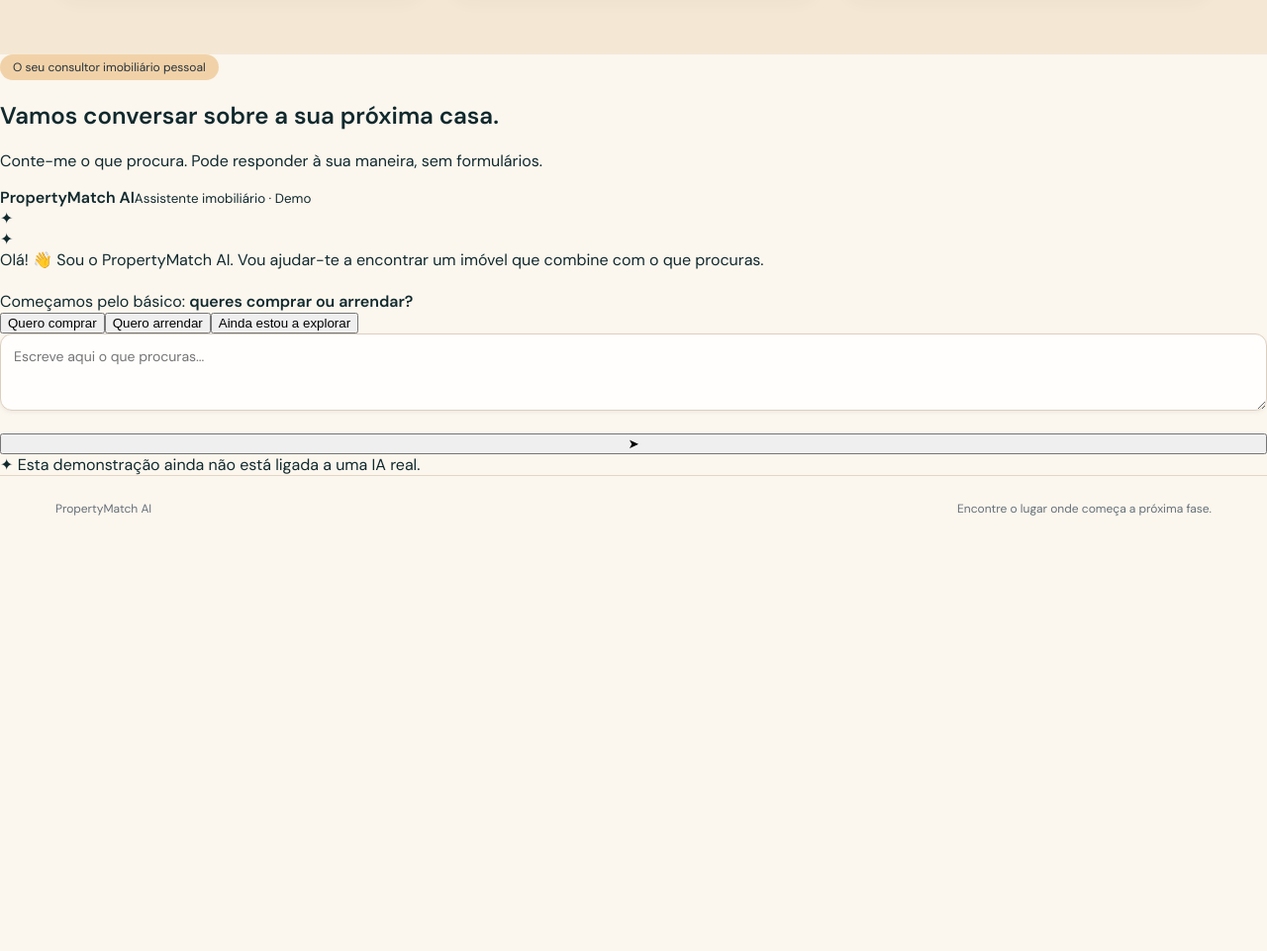
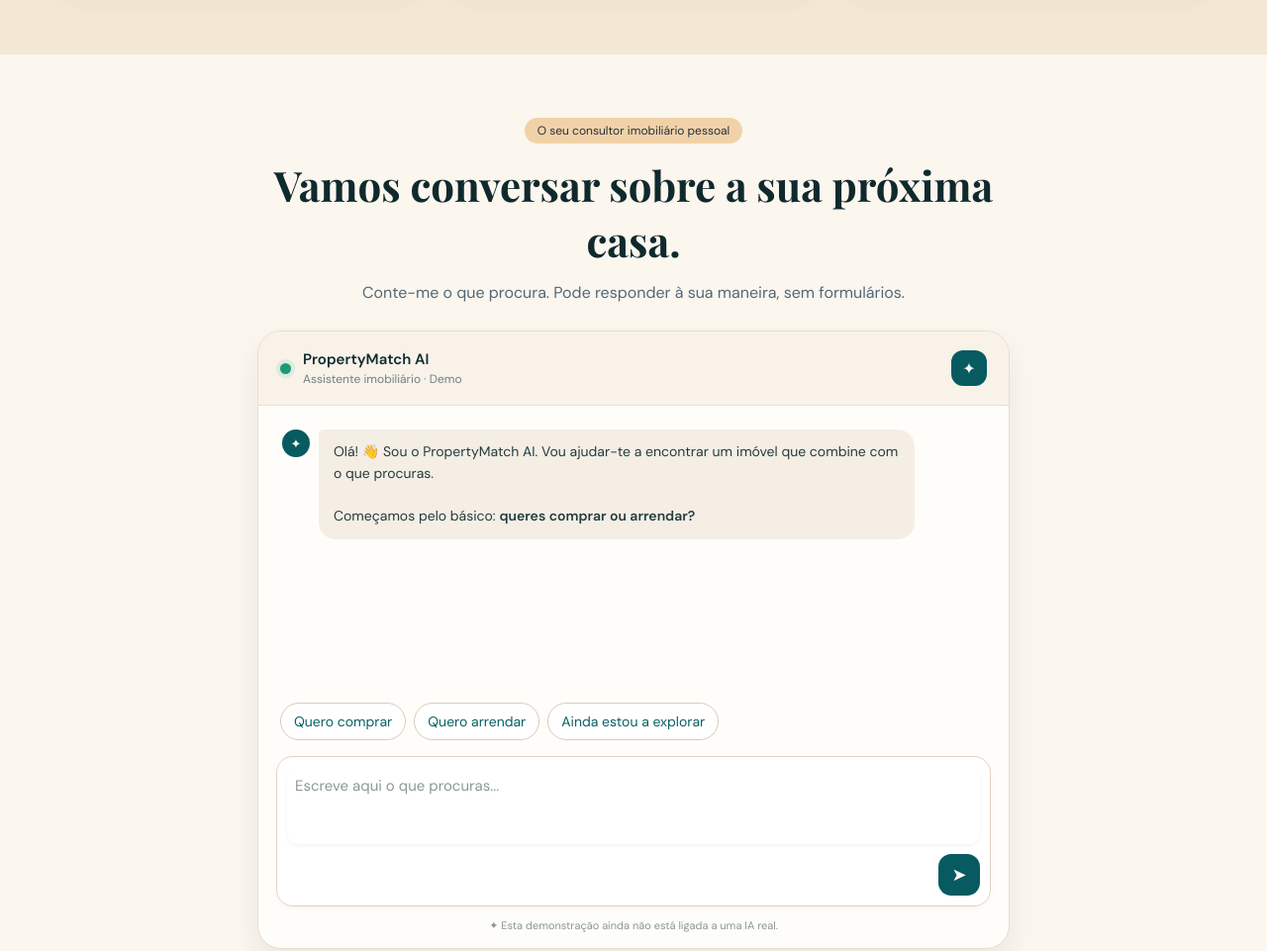
Before and after one commit to donestrilhojunior4-bot/pedro-formacao-ai, a plain HTML site: page index.html in a window 1280 px wide. Shown: the part 888-1849 px from the top of the page at 99% size. Before the commit the page ends 1435 px from the top, so only its background shows below. Drawn offline with nearby package versions, Linux system fonts and the light colour scheme; a web font is replaced by a local one.

Commit message:
Update style.css

```diff
--- a/style.css
+++ b/style.css
@@ -88,3 +88,32 @@ footer { padding: 25px max(24px, calc((100vw - 1168px)/2)); display: flex; gap:
   .pill { padding: 9px 13px; font-size: 13px; }
   footer { flex-direction: column; padding: 22px 18px; }
 }
+
+/* Conversational PropertyMatch UI */
+.chat-section { padding: 64px 20px 82px; background: var(--cream); }
+.chat-shell { width: min(100%, 760px); margin: 0 auto; }
+.chat-heading { text-align: center; margin-bottom: 28px; }
+.chat-heading h2 { font-family: 'Playfair Display', serif; font-size: clamp(30px,4vw,42px); color: var(--ink); margin: 14px 0; }
+.chat-heading p { color: var(--muted); margin: 0; }
+.chat-panel { background: #fffdfa; border: 1px solid #e8ddce; border-radius: 24px; overflow: hidden; box-shadow: 0 14px 30px #251a0d12; }
+.chat-topbar { display: flex; align-items: center; gap: 12px; padding: 18px 22px; background: #f8f2e9; border-bottom: 1px solid #e8ddce; }
+.chat-topbar strong { display:block; color: #102c2e; font-size: 15px; }
+.chat-topbar small { display:block; color: #718080; margin-top: 2px; font-size: 12px; }
+.status-dot { width: 11px; height: 11px; border-radius: 50%; background: #1b9a75; box-shadow: 0 0 0 4px #1b9a751c; }
+.chat-spark { margin-left: auto; display: grid; place-items: center; width: 36px; height: 36px; border-radius: 12px; background: var(--teal); color: white; }
+.chat-messages { min-height: 300px; max-height: 430px; overflow-y: auto; padding: 24px; display: flex; flex-direction: column; gap: 16px; background: #fffdfa; }
+.message { display:flex; gap: 9px; align-items:flex-start; max-width: 90%; }
+.message.user { align-self: flex-end; justify-content: flex-end; }
+.avatar { flex: 0 0 28px; width:28px; height:28px; border-radius:50%; background:var(--teal); color:white; display:grid; place-items:center; font-size:13px; }
+.bubble { padding: 12px 15px; border-radius: 5px 17px 17px 17px; background: #f4eee5; color: #243c3e; line-height:1.55; font-size:14px; }
+.message.user .bubble { background: var(--teal); color: white; border-radius:17px 5px 17px 17px; }
+.quick-prompts { display:flex; gap:8px; flex-wrap:wrap; padding: 0 22px 16px; }
+.quick-prompts button { border:1px solid #d9cbb9; border-radius:999px; padding:9px 13px; background:white; color:#0b6065; font: 14px 'DM Sans',sans-serif; cursor:pointer; }
+.quick-prompts button:hover { background:#eef6f3; border-color:#0b6065; }
+.chat-input-area { display:flex; align-items:flex-end; gap:10px; margin:0 18px; padding:10px; border:1px solid #e0d4c5; border-radius:17px; background:#fff; box-shadow:0 2px 5px #0000000a; }
+.chat-input-area textarea { resize:none; flex:1; border:0; outline:0; padding:9px 8px; background:transparent; color:#183638; font:15px 'DM Sans',sans-serif; max-height:120px; }
+.chat-input-area textarea::placeholder { color:#8b9999; }
+.send-btn { width:42px; height:42px; border:0; border-radius:13px; background:var(--teal); color:white; font-size:18px; cursor:pointer; transition:background .2s, transform .2s; }
+.send-btn:hover { background:#064c51; transform:translateY(-1px); }
+.chat-footnote { padding: 12px 10px 16px; text-align:center; font-size:11px; color:#8a9692; }
+@media(max-width:600px) { .chat-section { padding: 44px 12px 60px; } .chat-heading h2 { font-size:29px; } .chat-messages { padding:16px; min-height:270px; } .quick-prompts { padding:0 14px 14px; } .chat-input-area { margin:0 12px; } }
```
